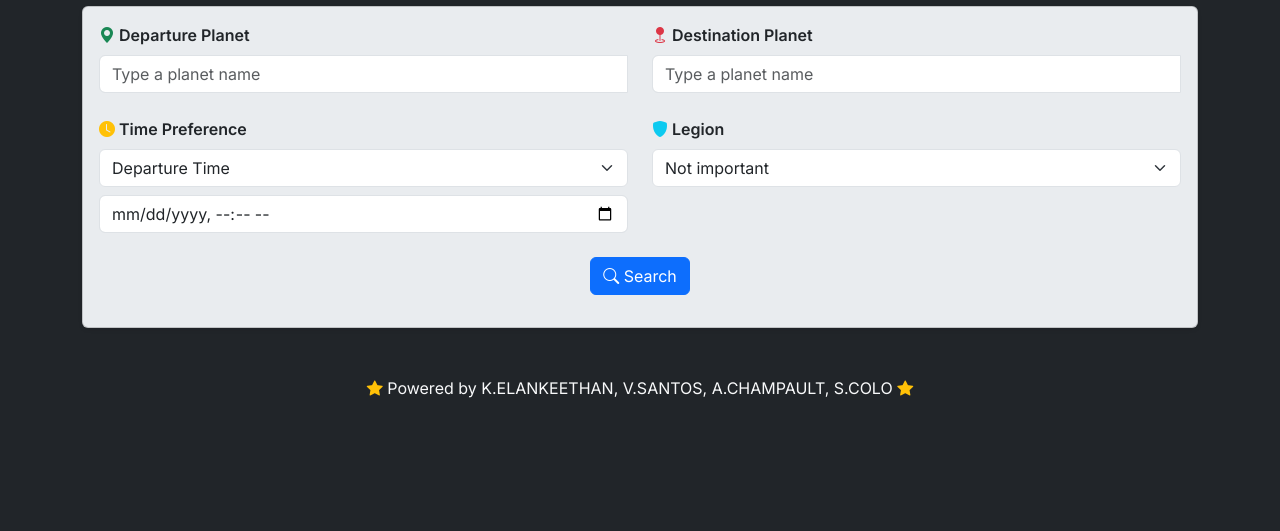
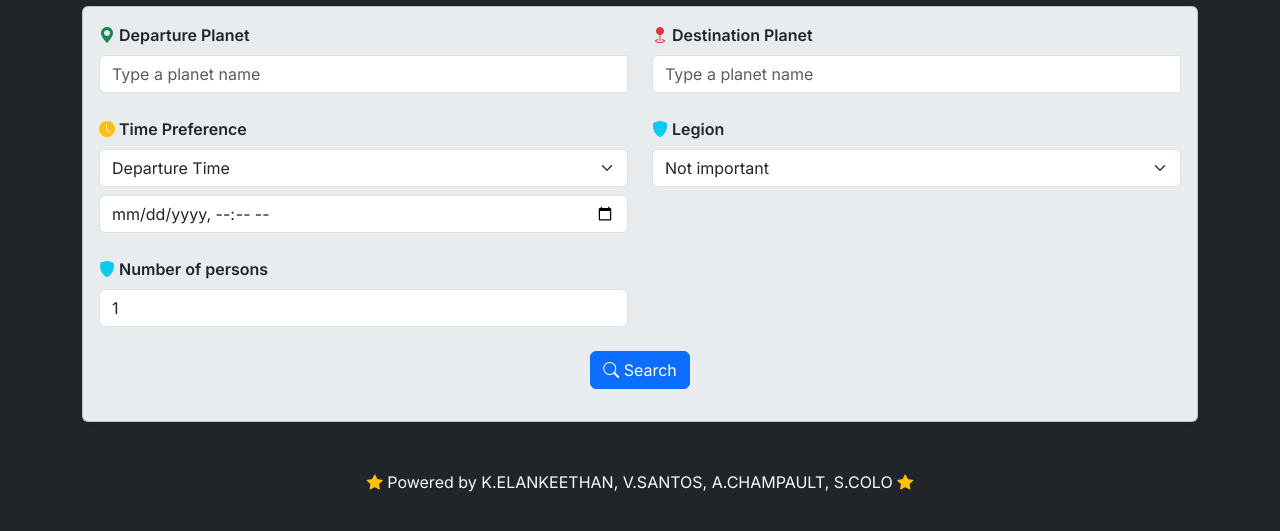
Before and after one commit to KirushieldDev/StarTrip, a PHP site: page /index.php in a window 1280 px wide. Shown: the part 234-765 px from the top of the page. Run offline with PHP 8.4, Linux system fonts and the light colour scheme; tables that the repository leaves empty hold one stand-in row (values such as "Sample post"); a stand-in replaces the project's code that opens the database connection.

Commit message:
Save capacity in result.php

```diff
--- a/exec.php
+++ b/exec.php
@@ -6,9 +6,11 @@ if ($_SERVER['REQUEST_METHOD'] !== 'POST') {
     $departurePlanet = trim($_POST['departurePlanetId'] ?? '');
     $arrivalPlanet = trim($_POST['arrivalPlanetId'] ?? '');
     $legion = trim($_POST['legion'] ?? '');
+    $capacity = trim($_POST['capacity'] ?? '');
 
     //exec('java -jar target/java-1.0-SNAPSHOT.jar ' . $legion);
 
+    //Mettrz votre chemin vers a-etoile.exe
     $exePath = 'C:\\Users\\alexi\\BUT2\\StarTrip\\a-etoile.exe';
     $output = [];
     $returnVar = 0;
@@ -21,6 +23,7 @@ if ($_SERVER['REQUEST_METHOD'] !== 'POST') {
             <input type='hidden' name='departurePlanet' value='" . htmlspecialchars($departurePlanet) . "'>
             <input type='hidden' name='arrivalPlanet' value='" . htmlspecialchars($arrivalPlanet) . "'>
             <input type='hidden' name='legion'  value='" . htmlspecialchars($legion) . "'>
+            <input type='hidden' name='capacity'  value='" . htmlspecialchars($capacity) . "'>
         </form>
         <script>document.getElementById('redirectForm').submit();</script>";
 }
--- a/scripts/insert_logs.php
+++ b/scripts/insert_logs.php
@@ -17,6 +17,7 @@ if ($_SERVER['REQUEST_METHOD'] === 'POST') {
     $departurePlanet = trim($_POST['departurePlanet'] ?? '');
     $arrivalPlanet = trim($_POST['arrivalPlanet'] ?? '');
     $legion = trim($_POST['legion'] ?? '');
+    $capacity = trim($_POST['capacity'] ?? '');
 
     if (!empty($departurePlanet) && !empty($arrivalPlanet)) {
         if (strtolower($departurePlanet) === strtolower($arrivalPlanet)) {
@@ -45,6 +46,7 @@ if ($_SERVER['REQUEST_METHOD'] === 'POST') {
                         <input type='hidden' name='departurePlanet' value='" . htmlspecialchars($departurePlanet) . "'>
                         <input type='hidden' name='arrivalPlanet' value='" . htmlspecialchars($arrivalPlanet) . "'>
                         <input type='hidden' name='legion'  value='" . htmlspecialchars($legion) . "'>
+                        <input type='hidden' name='capacity'  value='" . htmlspecialchars($capacity) . "'>
                     </form>
                     <script>document.getElementById('redirectForm').submit();</script>";
                     exit();
--- a/src/index.php
+++ b/src/index.php
@@ -20,6 +20,18 @@ try {
 } catch (Exception $e) {
     echo "Error : " . $e->getMessage();
 }
+
+// Get the max capacity of ship
+try {
+    $stmt = $cnx->prepare("SELECT MAX(capacity) AS max_capacity FROM `ship`");
+    $stmt->execute();
+    $result = $stmt->fetch(PDO::FETCH_ASSOC);
+    $max_capacity = $result['max_capacity'] ?? 0;
+} catch (Exception $e) {
+    echo "Error: " . $e->getMessage();
+}
+
+
 ?>
 
 
@@ -115,6 +127,14 @@ try {
                     </select>
                 </div>
 
+                <!-- Capacity Selection -->
+                <div class="col-md-6">
+                    <label for="capacity" class="form-label fw-semibold">
+                        <i class="bi bi-shield-fill text-info"></i> Number of persons
+                    </label>
+                    <input type="number" id="capacity" name="capacity" class="form-control" min="1" max="<?php echo $max_capacity; ?>" value="1" placeholder="Enter capacity" required>
+                </div>
+
                 <!-- Submit Button -->
                 <div class="col-12 text-center">
                     <button type="submit" class="btn btn-primary">
--- a/src/result.php
+++ b/src/result.php
@@ -14,6 +14,8 @@ $departurePlanetId = $_POST['departurePlanetId'];
 $arrivalPlanetId = $_POST['arrivalPlanetId'];
 $legion = isset($_POST['legion']) ? $_POST['legion'] : 'Empty';
 $selectedShipId = $_POST['shipId'] ?? null;
+$capacity = trim($_POST['capacity'] ?? '');
+
 try {
     $stmt = $cnx->prepare("SELECT * FROM planet WHERE id = :id");
 
```
